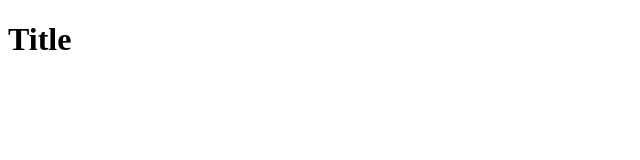
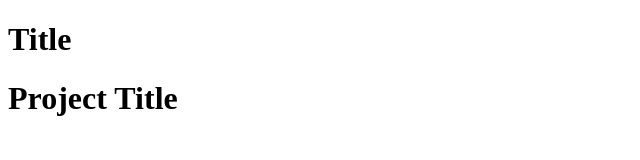
Before and after one commit to GiveLaw/Microverse-Trials-Jorge, a plain HTML site: page index.html in a window 1280 px wide. Shown: the whole page, without its empty margins (0-640 px from the left). Drawn offline with Linux system fonts and the light colour scheme.

Commit message:
3 and 4 us

```diff
--- a/index.html
+++ b/index.html
@@ -8,5 +8,8 @@
     <div class="" id="welcome-section">
       <h1>Title</h1>
     </div>
+    <div id="projects">
+      <h1 class="project-title">Project Title</h1>
+    </div>
   </body>
 </html>
```
